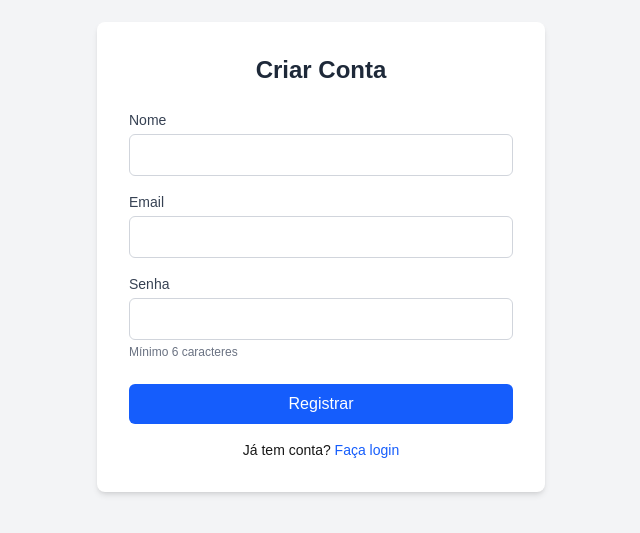
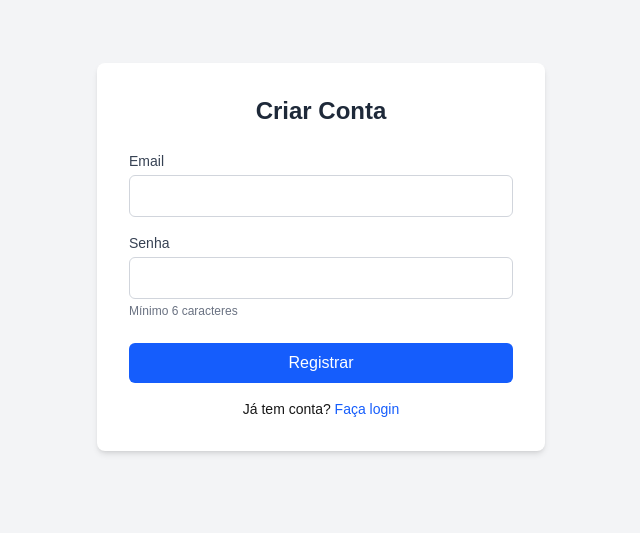
Before and after one commit to Peubacovis/paggo-frontend, a Next.js app: page /register in a window 1280 px wide. Shown: the part 143-676 px from the top of the page, without its empty margins (319-959 px from the left). Built offline with nearby package versions, Linux system fonts and the light colour scheme; no server answers.

Commit message:
:bug:  correção na conexao

```diff
--- a/src/app/register/page.tsx
+++ b/src/app/register/page.tsx
@@ -55,17 +55,6 @@ export default function RegisterPage() {
         )}
 
         <div className="mb-4">
-          <label className="block text-sm font-medium text-gray-700 mb-1">Nome</label>
-          <input
-            type="text"
-            className="w-full px-3 py-2 border border-gray-300 rounded-md"
-            value={name}
-            onChange={(e) => setName(e.target.value)}
-            required
-          />
-        </div>
-
-        <div className="mb-4">
           <label className="block text-sm font-medium text-gray-700 mb-1">Email</label>
           <input
             type="email"
```
